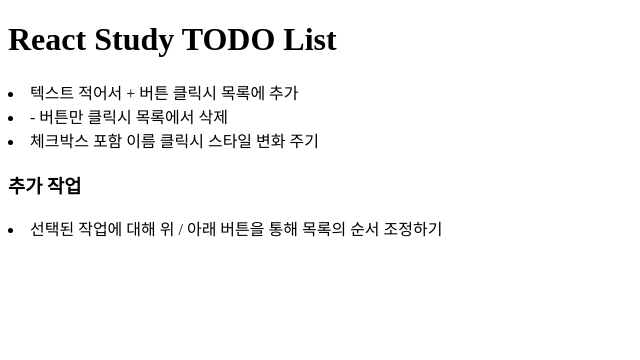
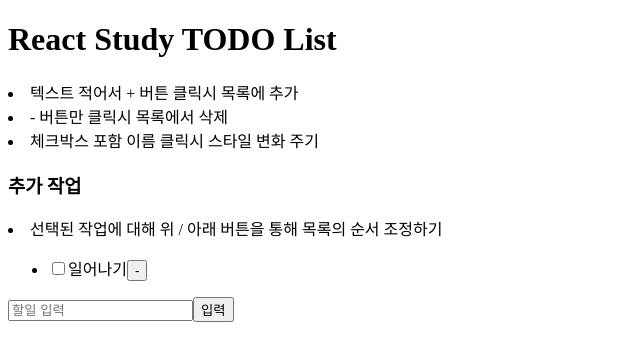
Before and after one commit to dmswl6310/React_Study, a React (Create React App) app: page / in a window 1280 px wide. Shown: the top 360 px of the page, without its empty margins (0-640 px from the left). Built offline with nearby package versions, Linux system fonts and the light colour scheme.

Commit message:
feature(todoList) : 투두리스트 만들기 1. 추가버튼 2. 삭제버튼

```diff
--- a/public/index.html
+++ b/public/index.html
@@ -9,35 +9,9 @@
       name="description"
       content="Web site created using create-react-app"
     />
-    <link rel="apple-touch-icon" href="%PUBLIC_URL%/logo192.png" />
-    <!--
-      manifest.json provides metadata used when your web app is installed on a
-      user's mobile device or desktop. See https://developers.google.com/web/fundamentals/web-app-manifest/
-    -->
-    <link rel="manifest" href="%PUBLIC_URL%/manifest.json" />
-    <!--
-      Notice the use of %PUBLIC_URL% in the tags above.
-      It will be replaced with the URL of the `public` folder during the build.
-      Only files inside the `public` folder can be referenced from the HTML.
-
-      Unlike "/favicon.ico" or "favicon.ico", "%PUBLIC_URL%/favicon.ico" will
-      work correctly both with client-side routing and a non-root public URL.
-      Learn how to configure a non-root public URL by running `npm run build`.
-    -->
     <title>React App</title>
   </head>
   <body>
-    <noscript>You need to enable JavaScript to run this app.</noscript>
     <div id="root"></div>
-    <!--
-      This HTML file is a template.
-      If you open it directly in the browser, you will see an empty page.
-
-      You can add webfonts, meta tags, or analytics to this file.
-      The build step will place the bundled scripts into the <body> tag.
-
-      To begin the development, run `npm start` or `yarn start`.
-      To create a production bundle, use `npm run build` or `yarn build`.
-    -->
   </body>
 </html>
--- a/src/App.tsx
+++ b/src/App.tsx
@@ -1,3 +1,6 @@
+import TodoList from "./Todo_List/TodoList";
+
+
 function App() {
   return (
     <div>
@@ -8,6 +11,7 @@
 
       <h3> 추가 작업</h3>
       <li> 선택된 작업에 대해 위 / 아래 버튼을 통해 목록의 순서 조정하기 </li>
+      <TodoList/>
     </div>
   );
 }
--- /dev/null
+++ b/src/Todo_List/ListElement.tsx
@@ -0,0 +1,42 @@
+import { useEffect } from "react";
+
+const ListElement = (props: {
+  curTodos: {
+    data: string;
+    checked: boolean;
+  }[];
+  handleTodos: React.Dispatch<
+    React.SetStateAction<
+      {
+        data: string;
+        checked: boolean;
+      }[]
+    >
+  >;
+}) => {
+  const itemOnClick = (idx: number) => {
+    const temp = props.curTodos.filter((value, index) => index !== idx);
+    props.handleTodos(temp);
+  };
+  const handleCheckbox = (idx: number) => {
+    const temp = props.curTodos.filter((value, index) =>
+      index === idx ? { ...value, checked: !value.checked } : value
+    );
+    console.log(temp);
+    props.handleTodos(temp);
+  };
+
+  const liItems = props.curTodos.map((item, idx) => (
+    <li key={idx}>
+      <input
+        type="checkbox"
+        checked={props.curTodos[idx].checked}
+        onChange={() => handleCheckbox(idx)}
+      />
+      {item.data}
+      <button onClick={() => itemOnClick(idx)}>-</button>
+    </li>
+  ));
+  return <ul>{liItems}</ul>;
+};
+export default ListElement;
--- /dev/null
+++ b/src/Todo_List/TodoList.tsx
@@ -0,0 +1,35 @@
+import { useState, useRef } from "react";
+import ListElement from "./ListElement";
+
+const TodoList = () => {
+  const [todos, setTodos] = useState([
+    {
+      data: "일어나기",
+      checked: false,
+    },
+  ]);
+  const inputRef = useRef<any>(null);
+  const handleClick = () => {
+    setTodos([...todos, { data: inputRef.current.value, checked: false }]);
+    inputRef.current.value = null;
+  };
+  const onKeyPress = (e: any) => {
+    if (e.key === "Enter") {
+      setTodos([...todos, { data: e.target.value, checked: false }]);
+      e.target.value = null;
+    }
+  };
+  return (
+    <>
+      <ListElement curTodos={todos} handleTodos={setTodos} />
+      <input
+        type="text"
+        ref={inputRef}
+        onKeyPress={onKeyPress}
+        placeholder="할일 입력"
+      ></input>
+      <button onClick={handleClick}>입력</button>
+    </>
+  );
+};
+export default TodoList;
```
Also changed, not shown: public/manifest.json (deleted).
